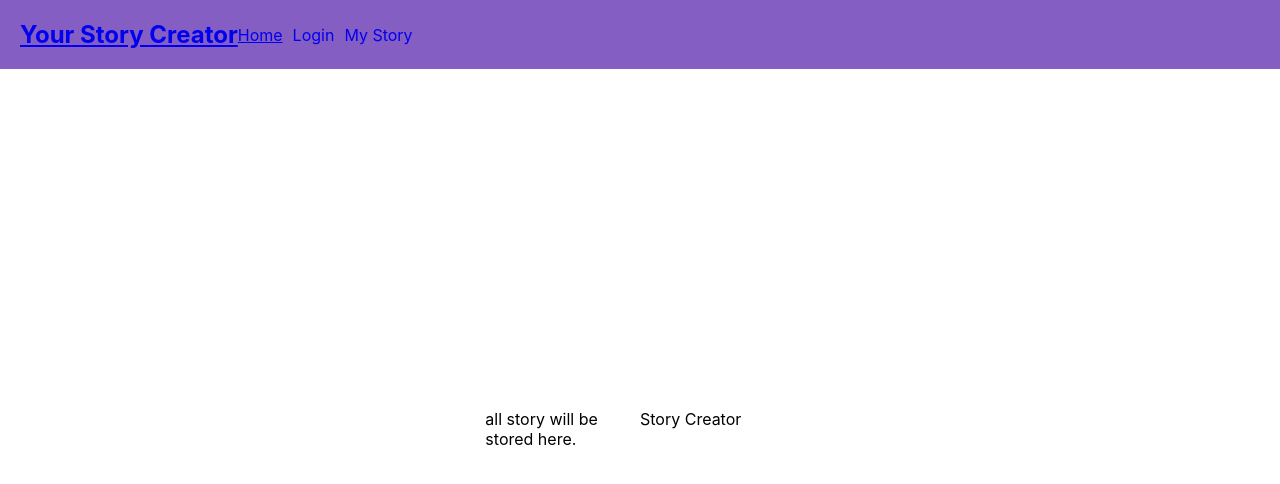
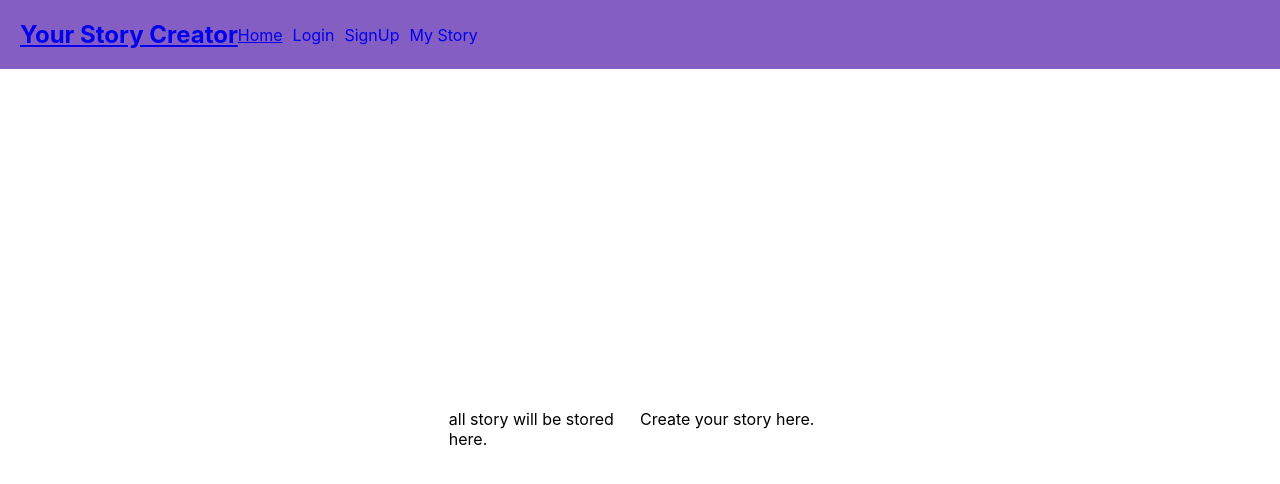
Before and after one commit to Yu-Miao222/project-Final, a React (Create React App) app: page / in a window 1280 px wide. Shown: the top 484 px of the page. Built offline with nearby package versions, Linux system fonts and the light colour scheme.

Commit message:
login page

```diff
--- /dev/null
+++ b/src/components/StoryForm.js
@@ -0,0 +1,9 @@
+import React from 'react'
+
+export const StoryForm = () => {
+  return (
+    <>
+    Create your story here.
+    </>
+  )
+}
--- a/src/pages/Home.js
+++ b/src/pages/Home.js
@@ -1,6 +1,7 @@
 import React from 'react';
 import styled from 'styled-components';
 import { Story } from '../components/Story'
+import { StoryForm } from '../components/StoryForm'
 
 const HomeWrapper = styled.div`
   display: flex;
@@ -22,7 +23,7 @@ export const Home = () => {
         <Story />
       </LeftSection>
       <RightSection>
-        <div>Story Creator</div>
+        <StoryForm />
       </RightSection>
     </HomeWrapper>
   );
--- a/src/pages/Login.js
+++ b/src/pages/Login.js
@@ -113,7 +113,7 @@ export const Login = () => {
       <InnerWrapper>
         <FormWrapper>
           <p> Join our story creator </p>
-          <p> where everyone is an artist</p>
+          <p> Where everyone is an artist</p>
           <form onSubmit={onFormSubmit}>
             <label htmlFor="username">Username</label>
             <input
--- a/src/pages/MyStory.js
+++ b/src/pages/MyStory.js
@@ -3,7 +3,7 @@ import React from 'react'
 export const MyStory = () => {
   return (
     <>
-    I am mystory component
+    mystory contents
     </>
   )
 }
--- a/src/pages/Nav.js
+++ b/src/pages/Nav.js
@@ -43,6 +43,9 @@ export const Nav = () => {
           <StyledNavLink to="/Login">Login</StyledNavLink>
         </li>
         <li>
+          <StyledNavLink to="/SignUp">SignUp</StyledNavLink>
+        </li>
+        <li>
           <StyledNavLink to="/MyStory">My Story</StyledNavLink>
         </li>
       </ul>
```
